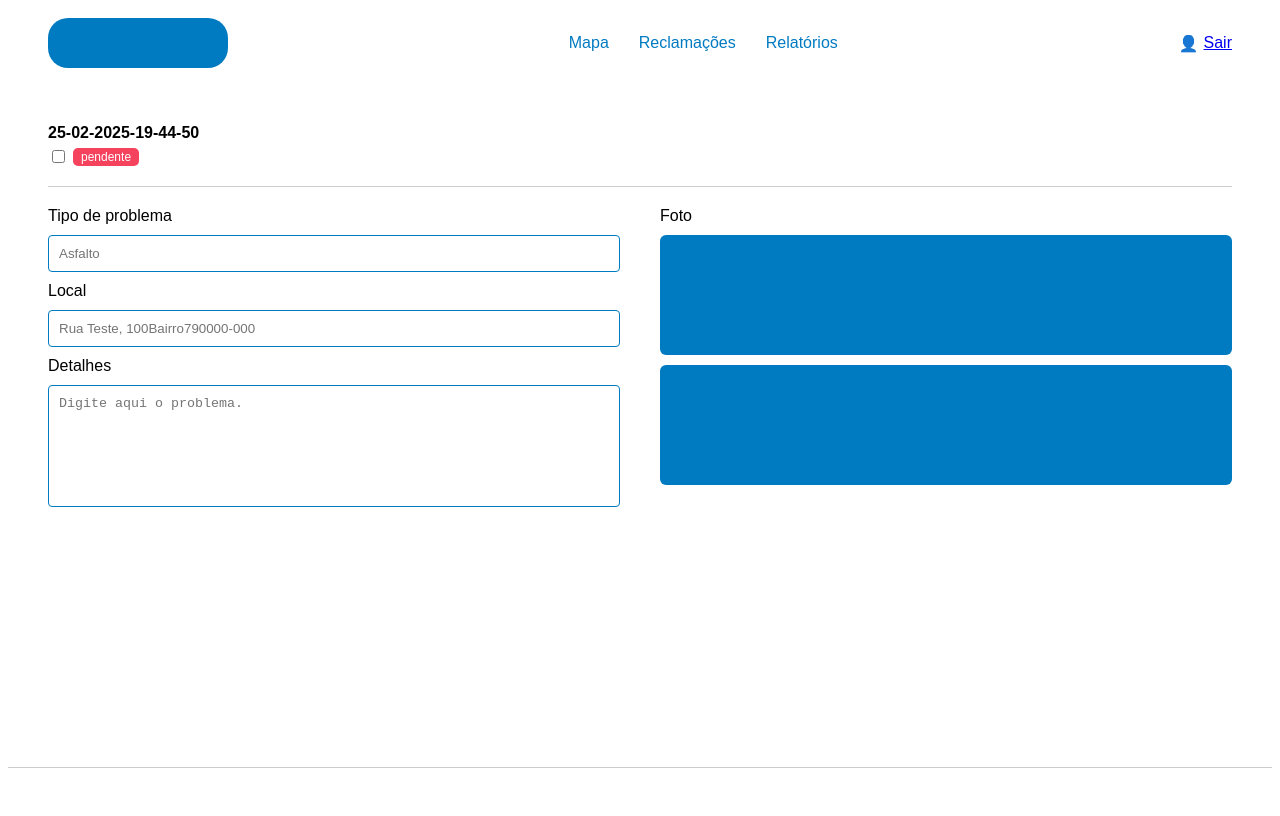
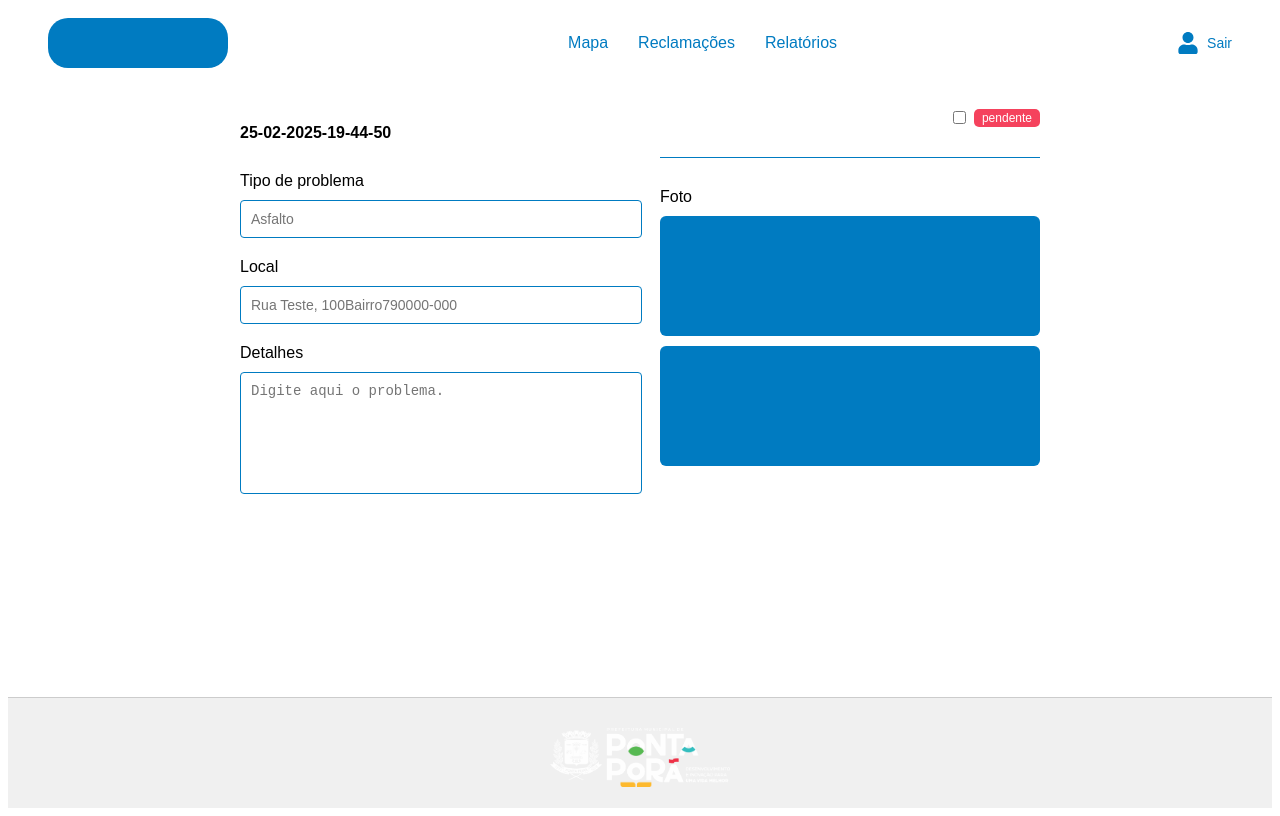
Before and after one commit to renansanchez1/front-extensao, a React (Vite) app: page /reclamacao in a window 1280 px wide. Built offline with nearby package versions, Linux system fonts and the light colour scheme.

Commit message:
Ajusta layout da tela de recuperação de senha

```diff
--- a/package.json
+++ b/package.json
@@ -12,6 +12,7 @@
   "dependencies": {
     "react": "^19.1.0",
     "react-dom": "^19.1.0",
+    "react-icons": "^5.5.0",
     "react-router-dom": "^7.6.2"
   },
   "devDependencies": {
--- a/src/pages/ComplaintDetails.tsx
+++ b/src/pages/ComplaintDetails.tsx
@@ -1,5 +1,7 @@
 import React from 'react';
 import '../styles/ComplaintDetails.css';
+import { FaUser } from 'react-icons/fa';
+
 
 const ComplaintDetails: React.FC = () => {
   return (
@@ -12,22 +14,17 @@ const ComplaintDetails: React.FC = () => {
           <a href="#">Relatórios</a>
         </nav>
       <div className="complaint-user">
-          <span className="user-icon">👤</span>
+        <FaUser size={22} color="#007bc1" />
         <a href="#">Sair</a>
       </div>
+
       </header>
 
 <main className="complaint-main">
-        <p className="complaint-timestamp">25-02-2025-19-44-50</p>
-        <div className="complaint-status">
-          <input type="checkbox" id="pending" />
-          <label htmlFor="pending" className="pending-label">pendente</label>
-        </div>
-
-        <hr />
-
   <div className="complaint-grid">
     <div className="form-section">
+      <p className="complaint-timestamp">25-02-2025-19-44-50</p>
+
       <label>Tipo de problema</label>
       <input type="text" placeholder="Asfalto" />
 
@@ -39,12 +36,22 @@ const ComplaintDetails: React.FC = () => {
     </div>
 
     <div className="photo-section">
+      <div className="complaint-status">
+        <input type="checkbox" id="pending" />
+        <label htmlFor="pending" className="pending-label">pendente</label>
+      </div>
+
+      <hr className="blue-divider" />
+
       <label>Foto</label>
       <div className="photo-placeholder" />
       <div className="photo-placeholder" />
     </div>
   </div>
 </main>
+
+
+
 
       <footer className="complaint-footer">
         <div className="footer-logo"></div>
--- a/src/pages/RecuperarSenha.tsx
+++ b/src/pages/RecuperarSenha.tsx
@@ -1,6 +1,7 @@
 import React, { useState } from 'react';
 import RecuperarLayout from '../components/RecuperarLayout';
 import styles from '../styles/RecuperarSenha.module.css';
+
 
 const RecuperarSenha: React.FC = () => {
   const [form, setForm] = useState({
@@ -23,14 +24,14 @@ const RecuperarSenha: React.FC = () => {
   return (
     <RecuperarLayout title="Recuperar Senha">
       <form onSubmit={handleSubmit} className={styles.form}>
-        <div className={styles.formGroup}>
+          <div className={styles.formGroup}>
           <label>Informe o seu Registro Administrativo</label>
           <input
             className={styles.input}
-            type="text"
-            name="nome"
-            placeholder="Nome Completo"
-            value={form.nome}
+            type="email"
+            name="email"
+            placeholder="E-mail"
+            value={form.email}
             onChange={handleChange}
           />
         </div>
--- a/src/styles/ComplaintDetails.css
+++ b/src/styles/ComplaintDetails.css
@@ -112,3 +112,183 @@ textarea {
   font-weight: bold;
   color: #007bc1;
 }
+
+
+.complaint-nav {
+  display: flex;
+  justify-content: center;
+  flex: 1;
+}
+
+.complaint-main {
+  padding: 30px 40px;
+  display: flex;
+  flex-direction: column;
+  align-items: center;
+}
+
+.complaint-grid {
+  display: flex;
+  justify-content: center;
+  gap: 60px;
+  width: 100%;
+  max-width: 800px;
+}
+
+.form-section label {
+  font-weight: 500;
+  margin-top: 10px;
+}
+
+input[type="text"],
+textarea {
+  width: 100%;
+  font-size: 14px;
+}
+
+.input-multiline {
+  height: 60px;
+  font-family: inherit;
+  white-space: pre-line;
+}
+
+.footer-logo {
+  margin-top: 10px;
+  background-image: url('/public/img/ponta05.png');
+  background-size: contain;
+  background-repeat: no-repeat;
+  width: 180px;
+  height: 60px;
+  margin-left: auto;
+  margin-right: auto;
+}
+
+.complaint-footer {
+  background-color: #f0f0f0; /* ou um cinza claro para contraste */
+}
+
+
+.complaint-user {
+  display: flex;
+  align-items: center;
+  gap: 8px;
+  color: #007bc1;
+  font-weight: 500;
+  font-size: 14px;
+}
+
+.complaint-user a {
+  color: #007bc1;
+  text-decoration: none;
+  font-weight: 500;
+}
+
+.complaint-user a:hover {
+  text-decoration: underline;
+  cursor: pointer;
+}
+
+.user-icon {
+  font-size: 18px;
+}
+
+
+
+.complaint-main {
+  padding: 30px 40px;
+}
+
+.complaint-timestamp {
+  font-weight: bold;
+  margin-bottom: 5px;
+  color: #000;
+}
+
+.divider {
+  border: none;
+  border-top: 1px solid #007bc1;
+  margin: 10px 0 20px 0;
+}
+
+.complaint-grid {
+  display: flex;
+  justify-content: space-between;
+  gap: 40px;
+}
+
+.form-section {
+  flex: 1;
+  display: flex;
+  flex-direction: column;
+  gap: 10px;
+}
+
+input[type="text"],
+textarea {
+  padding: 10px;
+  border: 1px solid #007bc1;
+  border-radius: 4px;
+  resize: none;
+}
+
+.input-multiline {
+  height: 60px;
+}
+
+textarea {
+  height: 100px;
+}
+
+.photo-section {
+  flex: 1;
+  display: flex;
+  flex-direction: column;
+  gap: 10px;
+}
+
+.complaint-status {
+  display: flex;
+  align-items: center;
+  gap: 5px;
+  align-self: flex-end;
+}
+
+.pending-label {
+  background-color: #f5425d;
+  color: white;
+  font-size: 12px;
+  padding: 2px 8px;
+  border-radius: 5px;
+}
+
+.photo-placeholder {
+  height: 120px;
+  background-color: #007bc1;
+  border-radius: 6px;
+}
+
+.complaint-timestamp {
+  font-weight: bold;
+  margin-bottom: 10px;
+}
+
+.complaint-status {
+  display: flex;
+  align-items: center;
+  gap: 5px;
+  margin-bottom: 10px;
+}
+
+.pending-label {
+  background-color: #f5425d;
+  color: white;
+  font-size: 12px;
+  padding: 2px 8px;
+  border-radius: 5px;
+}
+
+.blue-divider {
+  border: none;
+  border-top: 1px solid #007bc1;
+  margin: 10px 0 20px;
+}
--- a/src/styles/RecuperarSenha.module.css
+++ b/src/styles/RecuperarSenha.module.css
@@ -1,39 +1,47 @@
+@import url('https://fonts.googleapis.com/css2?family=Poppins:wght@400;600&display=swap');
+
+:root {
+  font-family: 'Poppins', sans-serif;
+}
+
 .container {
   display: flex;
   flex-direction: column;
   align-items: center;
-  justify-content: center;
-  min-height: 100vh;
   padding: 2rem;
   background-color: #ffffff;
+  min-height: 100vh;
+  position: relative;
+}
+
+.formContainer {
+  width: 100%;
+  max-width: 600px;
+  margin-top: -40px;
+  padding-top: 80px;
 }
 
 .logo {
-  width: 80px;
-  height: 80px;
-  background-color: #007bff;
-  border-radius: 1rem;
+  width: 100px;
+  height: 100px;
+  background-color: #007bc1;
+  border-radius: 1.25rem;
   margin-bottom: 1.5rem;
 }
 
 .title {
-  margin-bottom: 2rem;
-  font-size: 1.25rem;
+  margin-bottom: 1rem;
+  font-size: 1rem;
   font-weight: 600;
   color: #003366;
   text-align: center;
 }
 
-.formContainer {
-  width: 100%;
-  max-width: 400px;
-}
-
 .footerLine {
-  margin-top: 4rem;
-  width: 100%;
+  margin-top: 10rem;
+  width: 70%;
   height: 2px;
-  background-color: #007bff;
+  background-color: #007bc1;
 }
 
 .footerImage {
@@ -47,23 +55,31 @@
 }
 
 .formGroup {
-  margin-bottom: 1rem;
+  margin-bottom: 1.25rem;
   display: flex;
-  flex-direction: column;
+  align-items: center;
+  justify-content: space-between;
 }
 
 .formGroup label {
-  font-size: 0.9rem;
-  margin-bottom: 0.25rem;
+  width: 40%;
+  font-size: 0.85rem;
   color: #333;
+  margin: 0;
+  text-align: right;
+  padding-right: 1rem;
+  line-height: 1;
+  padding-top: 4px;
 }
 
 .input {
+  width: 45%;
   padding: 0.5rem;
-  font-size: 1rem;
+  font-size: 0.95rem;
   border: 1px solid #007bff;
   border-radius: 0.25rem;
   outline: none;
+  font-family: 'Poppins', sans-serif;
 }
 
 .input:focus {
@@ -72,9 +88,9 @@
 }
 
 .button {
-  margin-top: 1rem;
-  padding: 0.75rem;
-  font-size: 1rem;
+  align-self: center;
+  padding: 0.5rem 1.5rem;
+  font-size: 0.85rem;
   background-color: #28a745;
   border: none;
   color: white;
@@ -87,3 +103,25 @@
 .button:hover {
   background-color: #218838;
 }
+
+@media (max-width: 600px) {
+  .formGroup {
+    flex-direction: column;
+    align-items: flex-start;
+  }
+
+  .formGroup label {
+    width: 100%;
+    text-align: left;
+    padding-right: 0;
+    margin-bottom: 0.25rem;
+  }
+
+  .input {
+    width: 100%;
+  }
+
+  .button {
+    width: 100%;
+  }
+}
```
Also changed, not shown: 1 other file (tests, documents, lock files or other folders). Lines whose indentation alone changed are shown as unchanged.
